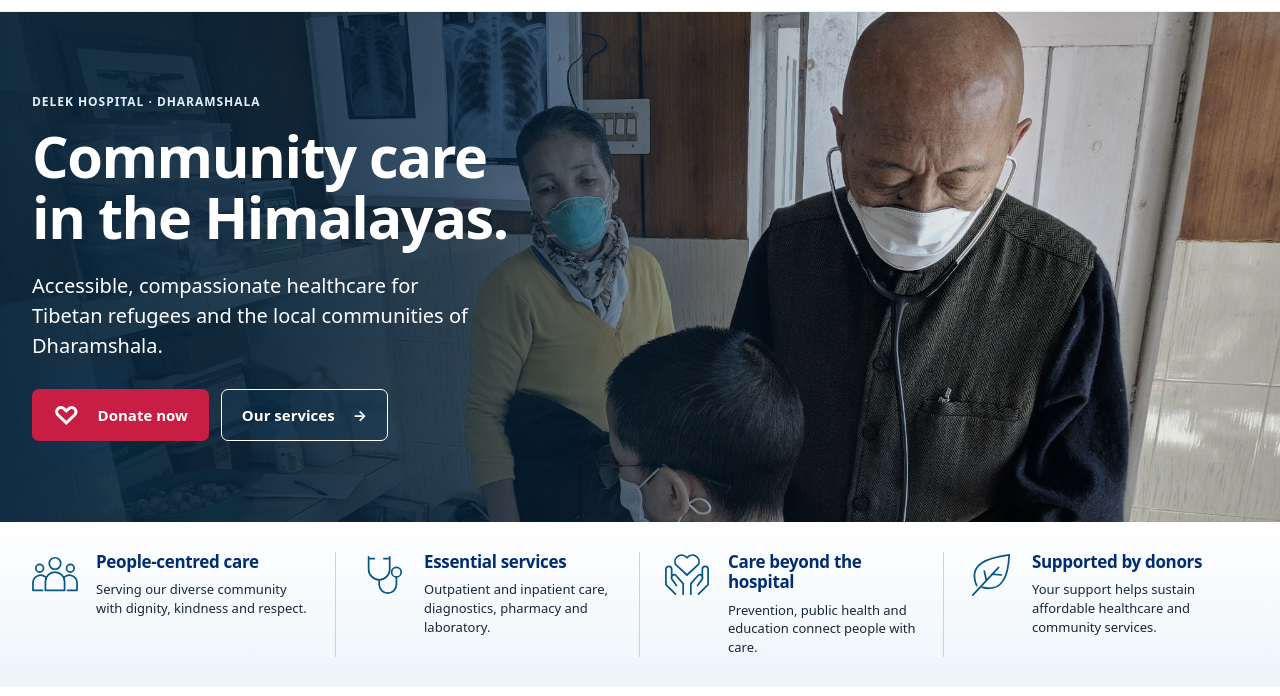
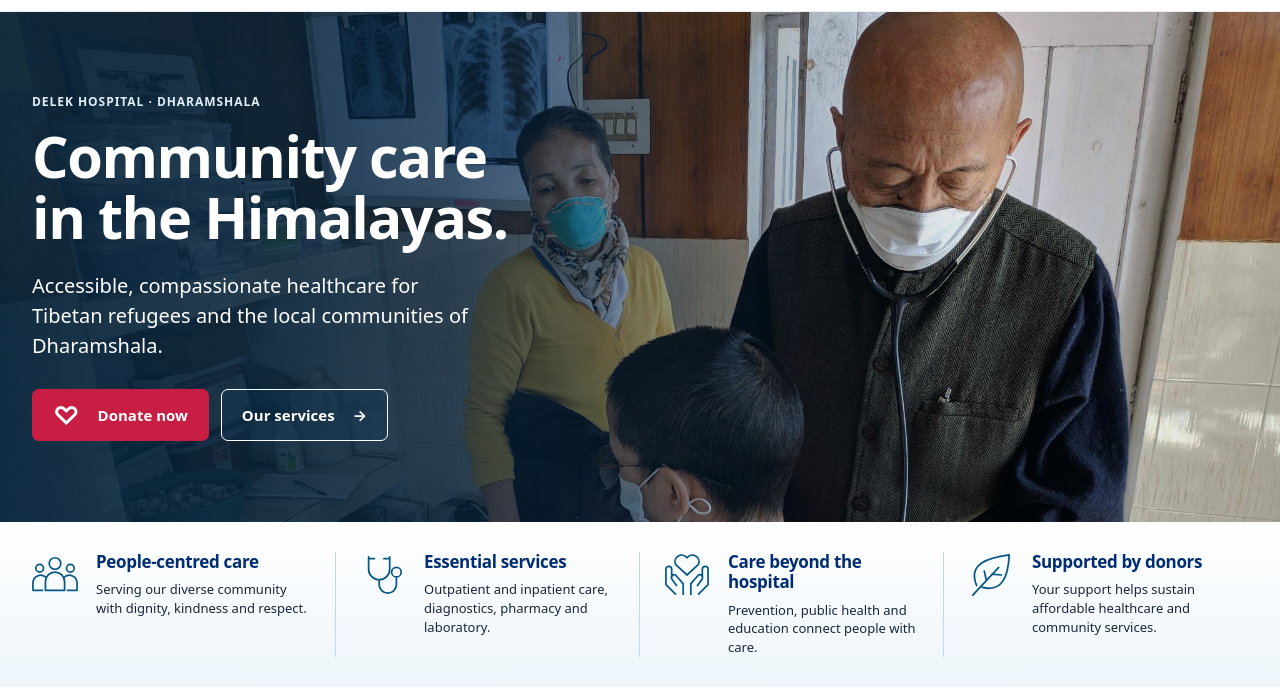
Before and after one commit to sllvers/delekhospital, an Astro site: page / in a window 1280 px wide. Shown: the part 104-800 px from the top of the page. Built offline with nearby package versions, Linux system fonts and the light colour scheme; Astro itself is replaced by a stand-in of ours.

Commit message:
Preserve original colour saturation in homepage photo

```diff
--- a/src/styles/home-community.css
+++ b/src/styles/home-community.css
@@ -13,7 +13,7 @@
 .community-home a:focus-visible { outline: 3px solid #c91e43; outline-offset: 5px; }
 .community-hero { position: relative; isolation: isolate; min-height: 510px; display: flex; align-items: center; color: white; background: #123550; }
 .community-hero > picture { position: absolute; inset: 0; z-index: -2; }
-.community-hero > picture img { width: 100%; height: 100%; object-fit: cover; object-position: center 10%; filter: saturate(.65); }
+.community-hero > picture img { width: 100%; height: 100%; object-fit: cover; object-position: center 10%; }
 .community-hero::before { content: ''; position: absolute; inset: 0; z-index: -1; background: linear-gradient(90deg, rgba(7,36,59,.94), rgba(7,36,59,.76) 35%, rgba(7,36,59,.1) 75%); }
 .hero-copy { padding-block: 64px; }
 .home-eyebrow { color: #075785; font-size: 14px; font-weight: 700; margin-bottom: 14px; }
```
